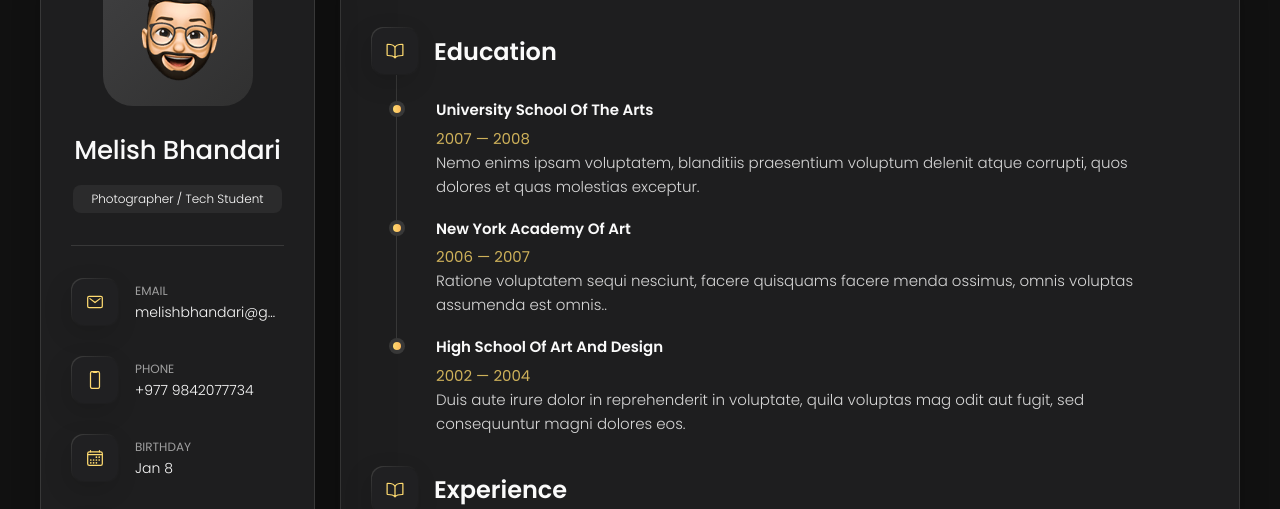
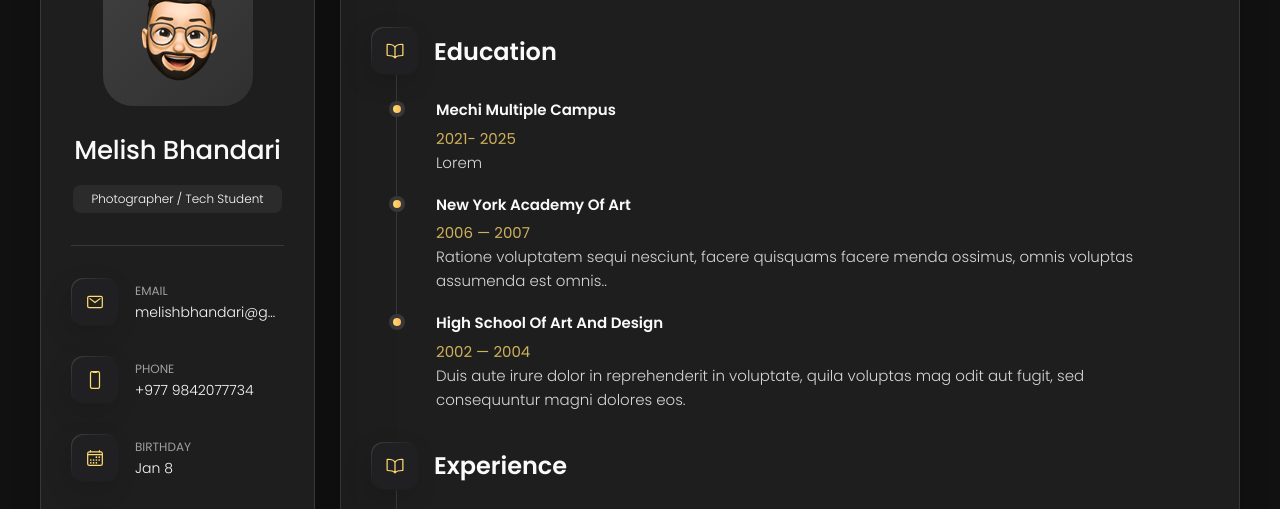
Before and after one commit to Melish-code/update_website, a plain HTML site: page index.html in a window 1280 px wide. Both pictures are taken after a click on the button "Resume". Shown: the part 162-671 px from the top of the page. Drawn offline with nearby package versions, Linux system fonts and the light colour scheme.

Commit message:
Changed data

```diff
--- a/index.html
+++ b/index.html
@@ -396,7 +396,7 @@
 
                 <div class="testimonials-text" data-testimonials-text>
                   <p>
-                    Melishwas hired to create a corporate identity. We were very pleased with the work done. She has a
+                    Melish was hired to create a corporate identity. We were very pleased with the work done. She has a
                     lot of experience
                     and is very concerned about the needs of client. Lorem ipsum dolor sit amet, ullamcous cididt
                     consectetur adipiscing
@@ -442,7 +442,7 @@
 
               <div data-modal-text>
                 <p>
-                  Melishwas hired to create a corporate identity. We were very pleased with the work done. She has a
+                  Melish was hired to create a corporate identity. We were very pleased with the work done. She has a
                   lot of experience
                   and is very concerned about the needs of client. Lorem ipsum dolor sit amet, ullamcous cididt
                   consectetur adipiscing
@@ -537,14 +537,12 @@
 
             <li class="timeline-item">
 
-              <h4 class="h4 timeline-item-title">University school of the arts</h4>
+              <h4 class="h4 timeline-item-title">Mechi Multiple Campus</h4>
 
-              <span>2007 — 2008</span>
+              <span>2021- 2025</span>
 
               <p class="timeline-text">
-                Nemo enims ipsam voluptatem, blanditiis praesentium voluptum delenit atque corrupti, quos dolores et
-                quas molestias
-                exceptur.
+               Lorem
               </p>
 
             </li>
```
